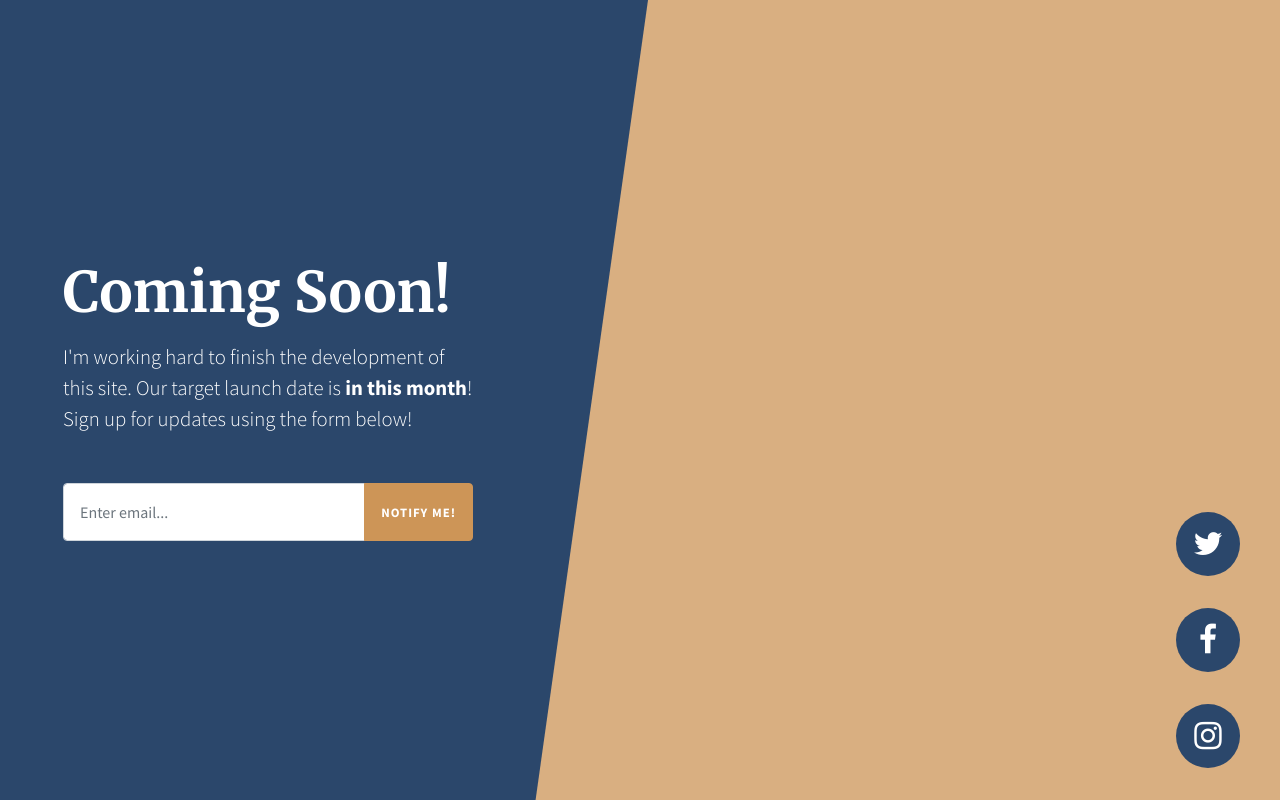
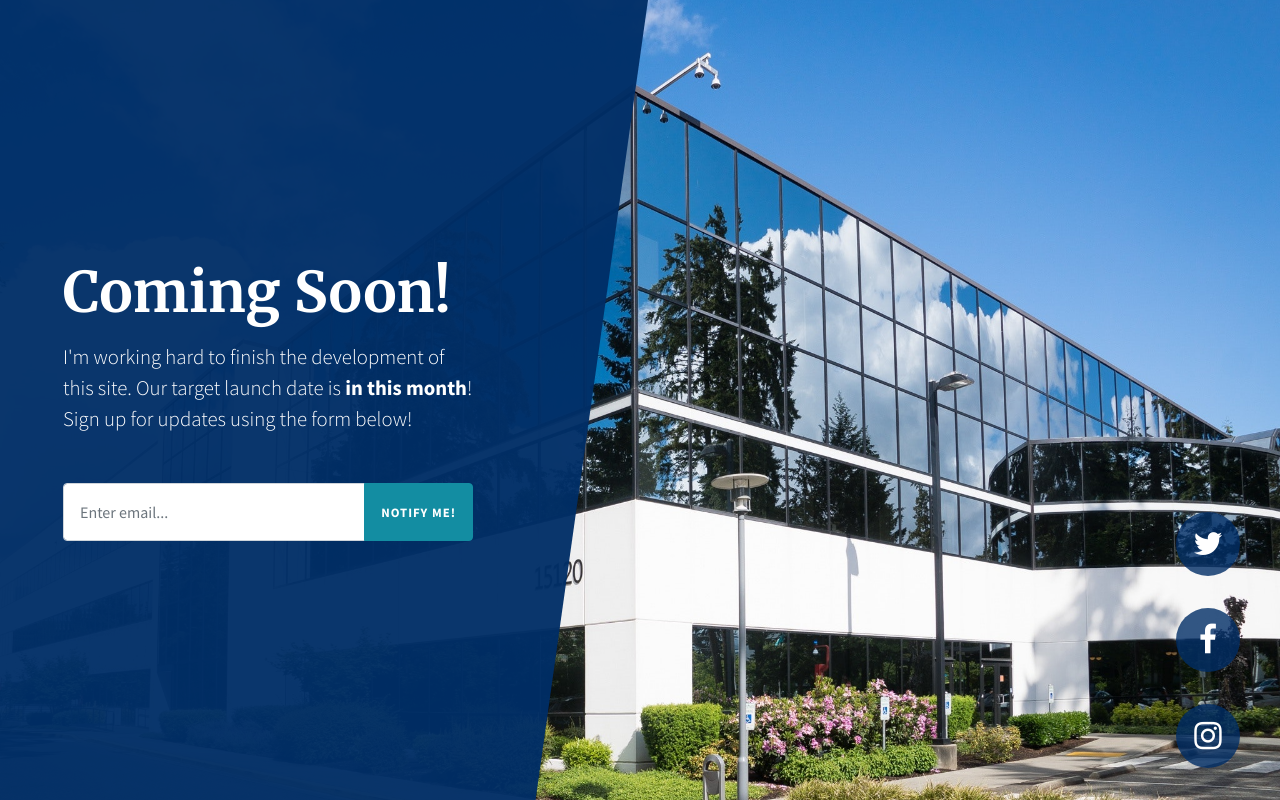
Before and after one commit to markejeffrey/consulting-profile, a website: page index.html in a window 1280 px wide. Drawn offline with Linux system fonts and the light colour scheme.

Commit message:
Add files via upload

```diff
--- a/css/coming-soon.css
+++ b/css/coming-soon.css
@@ -17,16 +17,15 @@ body {
   position: relative;
   font-family: 'Source Sans Pro';
   font-weight: 300;
+  background: url(../img/office-outside.jpg) no-repeat center center fixed;
+  background-size: cover;
+  min-height: 100%;
+  background-color: #138da2;
+  opacity: 1;
+  z-index: -1;
 }
 
-.overlay {
-  position: absolute;
-  height: 100%;
-  width: 100%;
-  background-color: #cd9557;
-  opacity: 0.75;
-  z-index: -1;
-}
+.overlay {}
 
 .masthead {
   position: relative;
@@ -42,7 +41,7 @@ body {
   left: 0;
   width: 100%;
   height: 100%;
-  background-color: rgba(0, 46, 102, 0.8);
+  background-color: rgba(0, 46, 102, 0.96);
   transform: skewY(4deg);
   transform-origin: bottom right;
 }
@@ -146,8 +145,8 @@ body {
 }
 
 .btn-secondary {
-  background-color: #cd9557;
-  border-color: #cd9557;
+  background-color: #138da2;
+  border-color: #138da2;
 }
 
 .btn-secondary:active, .btn-secondary:focus, .btn-secondary:hover {
```
